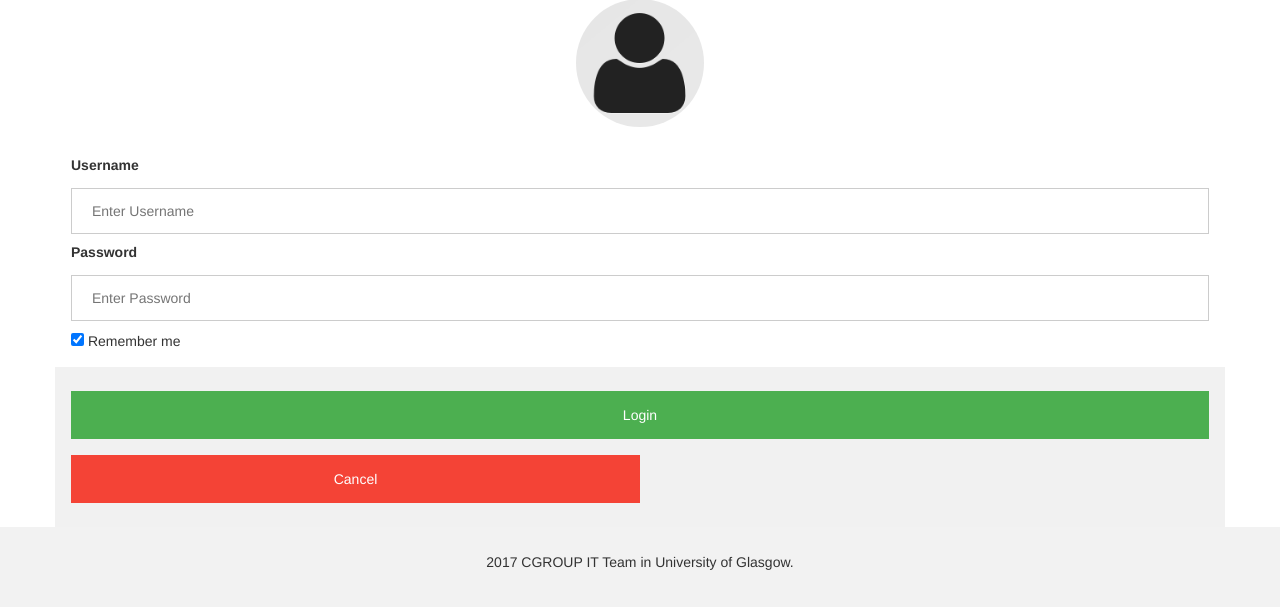
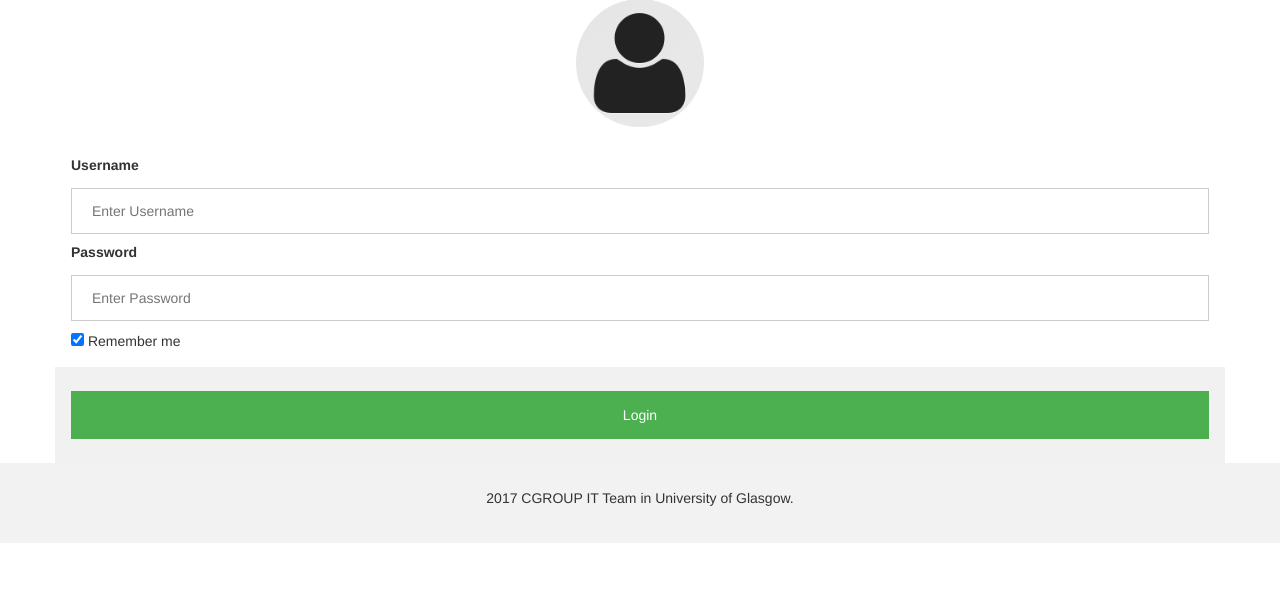
Before and after one commit to ITechTeamC/UoGgiftshop, a Django app: page /giftshop/login/ in a window 1280 px wide. Shown: the part 264-871 px from the top of the page. After the commit the page ends 807 px from the top, so only its background shows below. Run offline with Django 3.2, Linux system fonts and the light colour scheme; data comes from the database, SQL or seed files in the repository; some libraries are stand-ins or nearby versions.

Commit message:
Remove cancel button on login page

```diff
--- a/templates/giftshop/login.html
+++ b/templates/giftshop/login.html
@@ -32,7 +32,6 @@ UOG Giftshop Login
 
   <div class="container" style="background-color:#f1f1f1">
     <button type="submit">Login</button>
-    <button type="button" class="cancelbtn">Cancel</button>
-    </div>
+  </div>
 </form>
 {% endblock %}
```
